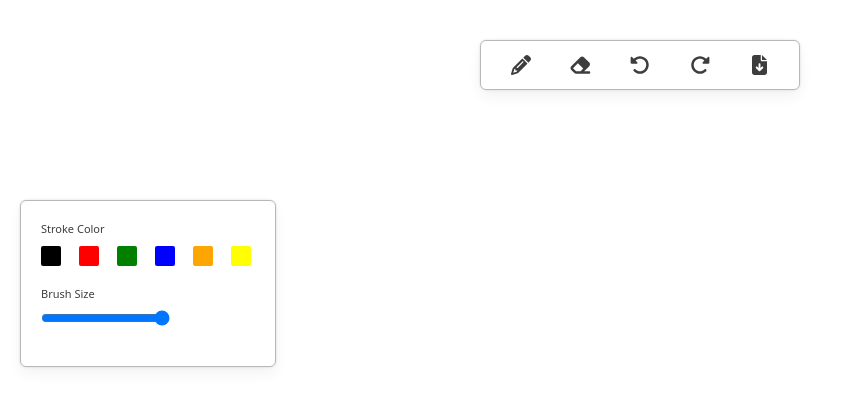
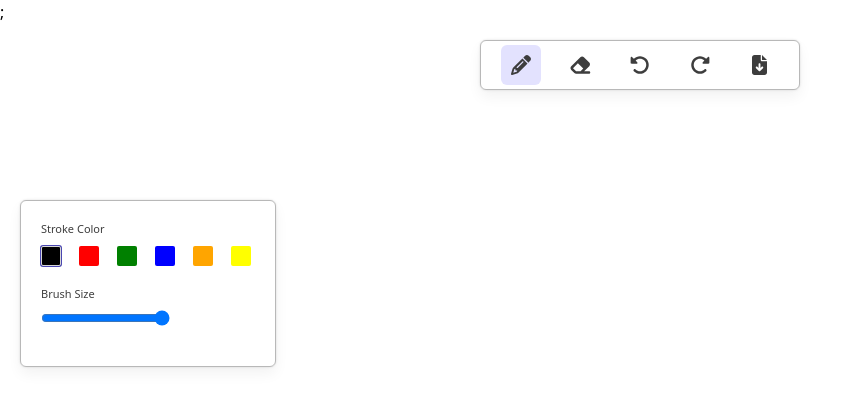
Before and after one commit to vaibhavnimesh1/sketch-book, a Next.js app: page / in a window 1280 px wide. Shown: the top 417 px of the page, without its empty margins (0-864 px from the left). Built offline with nearby package versions, Linux system fonts and the light colour scheme.

Commit message:
toolbox and menu logic done

```diff
--- a/src/component/board/index.js
+++ b/src/component/board/index.js
@@ -1,15 +1,18 @@
 import React, { useEffect, useRef } from "react";
+import { useSelector } from "react-redux";
 
 export const Board = () => {
   const canvasRef = useRef(null);
-
+  const activeMenuItem = useSelector((state) => state.menu.activeMenuItem);
+  const {color,brushSize} = useSelector((state) => state.toolbox[activeMenuItem]);
+console.log(color,brushSize);
   useEffect(() => {
     if (!canvasRef.current) return;
     const canvas = canvasRef.current;
     const context = canvas.getContext("2d");
 
-    canvas.width = window.innerWidth;
-    canvas.height = window.innerHeight;
+    canvas.width = window.width;
+    canvas.height = window.height;
   }, []);
 
   return <canvas ref={canvasRef} />;
--- a/src/component/menu/index.js
+++ b/src/component/menu/index.js
@@ -1,25 +1,53 @@
-import { FontAwesomeIcon } from '@fortawesome/react-fontawesome'
-import { faPencil, faEraser, faRotateLeft, faRotateRight, faFileArrowDown } from '@fortawesome/free-solid-svg-icons'
+import { FontAwesomeIcon } from "@fortawesome/react-fontawesome";
+import {
+  faPencil,
+  faEraser,
+  faRotateLeft,
+  faRotateRight,
+  faFileArrowDown,
+} from "@fortawesome/free-solid-svg-icons";
 
-import styles from './index.module.css'
+import styles from "./index.module.css";
+import { useDispatch, useSelector } from "react-redux";
+import { MENU_ITEMS } from "@/constants";
+import { menuItemClick } from "@/slice/menuSlice";
+import cx from "classnames";
+
+
 export const Menu = () => {
+  const dispatch = useDispatch();
+  const activeMenuItem = useSelector((state) => state.menu.activeMenuItem);
+
+  const handleItemClick = (item) => {
+    dispatch(menuItemClick(item));
+  };
   return (
     <div className={styles.menuContainer}>
-            <div className={styles.iconWrapper}>
-                <FontAwesomeIcon icon={faPencil} className={styles.icon}/>
+      <div
+        className={cx(styles.iconWrapper, {
+          [styles.active]: activeMenuItem === MENU_ITEMS.PENCIL,
+        })}
+        onClick={() => handleItemClick(MENU_ITEMS.PENCIL)}
+      >
+        <FontAwesomeIcon icon={faPencil} className={styles.icon} />
+      </div>
+      <div
+        className={cx(styles.iconWrapper, {
+          [styles.active]: activeMenuItem === MENU_ITEMS.ERASER,
+        })}
+        onClick={() => handleItemClick(MENU_ITEMS.ERASER)}
+      >
+        <FontAwesomeIcon icon={faEraser} className={styles.icon} />
       </div>
       <div className={styles.iconWrapper}>
-                <FontAwesomeIcon icon={faEraser} className={styles.icon}/>
+        <FontAwesomeIcon icon={faRotateLeft} className={styles.icon} />
       </div>
       <div className={styles.iconWrapper}>
-                <FontAwesomeIcon icon={faRotateLeft} className={styles.icon}/>
+        <FontAwesomeIcon icon={faRotateRight} className={styles.icon} />
       </div>
       <div className={styles.iconWrapper}>
-                <FontAwesomeIcon icon={faRotateRight} className={styles.icon}/>
-            </div>
-            <div className={styles.iconWrapper}>
-                <FontAwesomeIcon icon={faFileArrowDown} className={styles.icon}/>
+        <FontAwesomeIcon icon={faFileArrowDown} className={styles.icon} />
       </div>
     </div>
-    )
-}
+  );
+};
--- a/src/component/toolbox/index.js
+++ b/src/component/toolbox/index.js
@@ -1,30 +1,103 @@
-import styles from './index.module.css'
-
-import { COLORS } from '@/constants'
+import { useDispatch, useSelector } from "react-redux";
+import styles from "./index.module.css";
+import { changeColor, changeBrushSize } from "@/slice/toolboxSlice";
+import cx from "classnames";
+import { COLORS, MENU_ITEMS } from "@/constants";
 const Toolbox = () => {
-
-    const updateBrushSize = (e) => {
-
-    }
-    return (<div className={styles.toolboxContainer}>
-        <div className={styles.toolItem}>
+  const dispatch = useDispatch();
+  const menuItemClick = useSelector((state) => state.menu.activeMenuItem);
+  const { color } = useSelector((state) => state.toolbox[menuItemClick]);
+  const showPencil = menuItemClick === MENU_ITEMS.PENCIL;
+  const showEraser = menuItemClick === MENU_ITEMS.ERASER;
+  const updateColor = (newColor) => {
+    dispatch(changeColor({ item: menuItemClick, color: newColor }));
+  };
+  const updateBrushSize = (e) => {
+    dispatch(
+      changeBrushSize({ item: menuItemClick, brushSize: e.target.value })
+    );
+  };
+  return (
+    <div className={styles.toolboxContainer}>
+      {showPencil && (
+        <>
+          <div className={styles.toolItem}>
             <h4 className={styles.toolText}>Stroke Color</h4>
             <div className={styles.itemContainer}>
-                <div className={styles.colorBox} style={{backgroundColor: COLORS.BLACK}}/>
-                <div className={styles.colorBox} style={{backgroundColor: COLORS.RED}}/>
-                <div className={styles.colorBox} style={{backgroundColor: COLORS.GREEN}}/>
-                <div className={styles.colorBox} style={{backgroundColor: COLORS.BLUE}}/>
-                <div className={styles.colorBox} style={{backgroundColor: COLORS.ORANGE}}/>
-                <div className={styles.colorBox} style={{backgroundColor: COLORS.YELLOW}}/>
+              <div
+                className={cx(styles.colorBox, {
+                  [styles.active]: color === COLORS.BLACK,
+                })}
+                style={{ backgroundColor: COLORS.BLACK }}
+                onClick={() => updateColor(COLORS.BLACK)}
+              />
+              <div
+                className={cx(styles.colorBox, {
+                  [styles.active]: color === COLORS.RED,
+                })}
+                style={{ backgroundColor: COLORS.RED }}
+                onClick={() => updateColor(COLORS.RED)}
+              />
+              <div
+                className={cx(styles.colorBox, {
+                  [styles.active]: color === COLORS.GREEN,
+                })}
+                style={{ backgroundColor: COLORS.GREEN }}
+                onClick={() => updateColor(COLORS.GREEN)}
+              />
+              <div
+                className={cx(styles.colorBox, {
+                  [styles.active]: color === COLORS.BLUE,
+                })}
+                style={{ backgroundColor: COLORS.BLUE }}
+                onClick={() => updateColor(COLORS.BLUE)}
+              />
+              <div
+                className={cx(styles.colorBox, {
+                  [styles.active]: color === COLORS.ORANGE,
+                })}
+                style={{ backgroundColor: COLORS.ORANGE }}
+                onClick={() => updateColor(COLORS.ORANGE)}
+              />
+              <div
+                className={cx(styles.colorBox, {
+                  [styles.active]: color === COLORS.YELLOW,
+                })}
+                style={{ backgroundColor: COLORS.YELLOW }}
+                onClick={() => updateColor(COLORS.YELLOW)}
+              />
             </div>
-        </div>
-        <div className={styles.toolItem}>
+          </div>
+          <div className={styles.toolItem}>
             <h4 className={styles.toolText}>Brush Size</h4>
             <div className={styles.itemContainer}>
-                <input type="range" min={1} max={10} step={1} onChange={updateBrushSize} />
+              <input
+                type="range"
+                min={1}
+                max={10}
+                step={1}
+                onChange={updateBrushSize}
+              />
             </div>
+          </div>
+        </>
+      )}
+      {showEraser && (
+        <div className={styles.toolItem}>
+          <h4 className={styles.toolText}>Brush Size</h4>
+          <div className={styles.itemContainer}>
+            <input
+              type="range"
+              min={1}
+              max={10}
+              step={1}
+              onChange={updateBrushSize}
+            />
+          </div>
         </div>
-    </div>)
-}
+      )}
+    </div>
+  );
+};
 
-export { Toolbox};
+export { Toolbox };
--- a/src/slice/toolboxSlice.js
+++ b/src/slice/toolboxSlice.js
@@ -1,23 +1,32 @@
-import { COLORS } from "@/constants";
+import { COLORS, MENU_ITEMS } from "@/constants";
 
 const { createSlice } = require("@reduxjs/toolkit");
 
 const toolSlice = createSlice({
   name: "toolbox",
   initialState: {
-    color: COLORS.RED,
-    range: 3,
+    [MENU_ITEMS.PENCIL]: {
+      color: "black",
+      brushSize:5
+   },
+    [MENU_ITEMS.ERASER]: {
+      color: "white",
+      brushSize:5
+    },
+    [MENU_ITEMS.UNDO]:{},
+    [MENU_ITEMS.REDO]:{},
+    [MENU_ITEMS.DOWNLOAD]:{},
   },
   reducers: {
-    rangeSelected: (state, action) => {
-      state.range = action.payload.range;
+    changeColor: (state, action) => {
+      state[action.payload.item].color = action.payload.color
     },
-    colorSelected: (state, action) => {
-      state.color = action.payload.color;
+    changeBrushSize: (state, action) => {
+      state[action.payload.item].brushSize = action.payload.brushSize
     },
   },
 });
 
-export const { rangeSelected } = toolSlice.actions;
+export const { changeColor,changeBrushSize } = toolSlice.actions;
 
 export default toolSlice.reducer;
```
Lines whose indentation alone changed are shown as unchanged.
